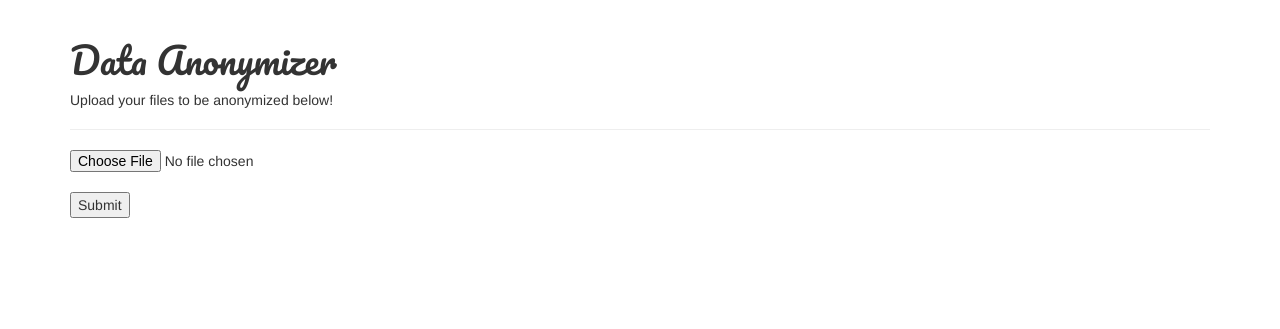
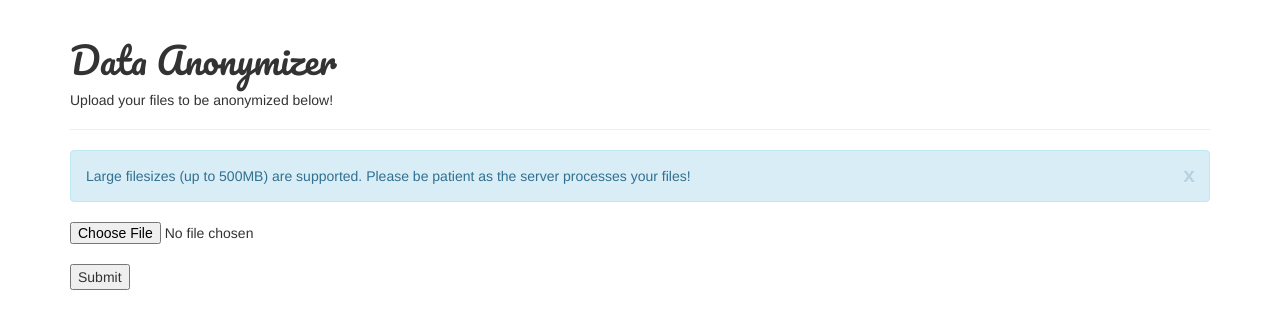
Before and after one commit to jaabberwocky/anonymiseapp, a Flask app: page /upload in a window 1280 px wide. Shown: the top 329 px of the page. Run offline with Flask 2, Linux system fonts and the light colour scheme; some libraries are stand-ins or nearby versions.

Commit message:
update templates

```diff
--- a/app/templates/base.html
+++ b/app/templates/base.html
@@ -1,14 +1,14 @@
 {% extends "bootstrap/base.html" %}
 {% block head %}
-	{{ super() }}
-    <link rel="stylesheet" href="{{ url_for('static', filename='style.css') }}">
+{{ super() }}
+<link rel="stylesheet" href="{{ url_for('static', filename='style.css') }}">
 {% endblock %}
 
 {% block title %}File Anonymizer{% endblock %}
 
 {% block content %}
 
-<div class ="container">
+<div class="container">
 	<div class="page-header">
 		<h1><a href="/">Data Anonymizer</a></h1>
 		<p>Upload your files to be anonymized below!</p>
--- a/app/templates/upload.html
+++ b/app/templates/upload.html
@@ -7,6 +7,14 @@
 
 {{ super() }}
 
+<div class="container">
+<div class ="alert alert-info alert-dismissible" role="alert">
+	<button type="button" class="close" data-dismiss="alert" aria-label="Close">x</button>
+
+		<p>Large filesizes (up to 500MB) are supported. Please be patient as the server processes your files!</p>
+	</div>
+</div>
+
 <div class ="container">
 	<form method=POST enctype=multipart/form-data action="{{ url_for('files_upload')}}">
 		<input type=file name=datafile>
```
